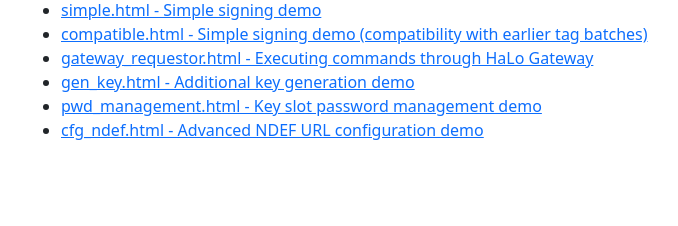
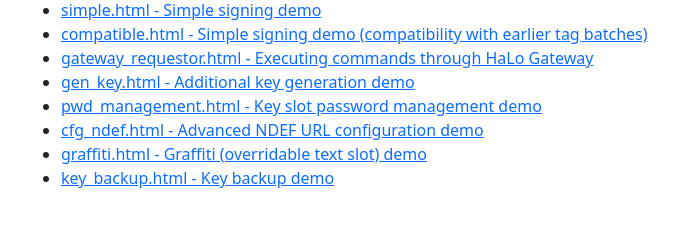
Before and after one commit to arx-research/libhalo, a website built with webpack: page web/examples/index.html in a window 1280 px wide. Shown: the part 98-324 px from the top of the page, without its empty margins (53-731 px from the left). Built offline with nearby package versions, Linux system fonts and the light colour scheme.

Commit message:
Docs: Promote two demos from edge to production (#310)

```diff
--- a/web/examples/index.html
+++ b/web/examples/index.html
@@ -23,6 +23,8 @@
     <li><a href="gen_key.html">gen_key.html - Additional key generation demo</a></li>
     <li><a href="pwd_management.html">pwd_management.html - Key slot password management demo</a></li>
     <li><a href="cfg_ndef.html">cfg_ndef.html - Advanced NDEF URL configuration demo</a></li>
+    <li><a href="graffiti.html">graffiti.html - Graffiti (overridable text slot) demo</a></li>
+    <li><a href="key_backup.html">key_backup.html - Key backup demo</a></li>
   </ul>
 </div>
 </body>
```
Also changed, not shown: web/examples/graffiti.html (renamed from web/examples/edge/graffiti.html), web/examples/key_backup.html (renamed from web/examples/edge/key_backup.html).
